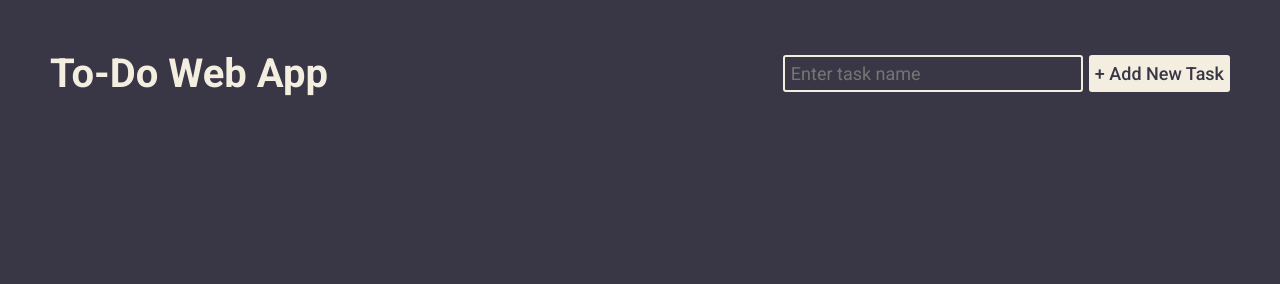
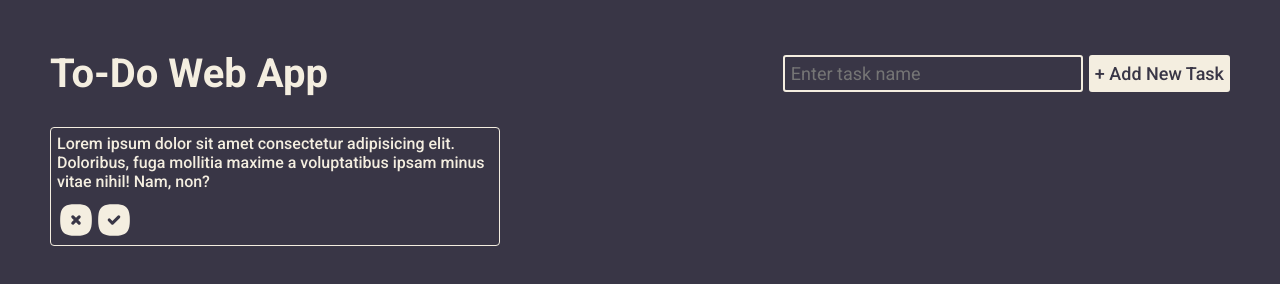
Before and after one commit to iAmThebe4st/todowebapp, a plain HTML site: page index.html in a window 1280 px wide. Drawn offline with Linux system fonts and the light colour scheme.

Commit message:
Basic UI changes.

```diff
--- a/index.html
+++ b/index.html
@@ -1,8 +1,6 @@
 <!DOCTYPE html>
 <html lang="en">
 <head>
-  <meta charset="UTF-8">
-  <meta name="viewport" content="width=device-width, initial-scale=1.0">
   <link rel="stylesheet" href="styles.css">
   <title>To-Do Web App</title>
 </head>
@@ -16,5 +14,25 @@
       <button id="add-task-button" class="smooth">+ Add New Task</button>
     </div>
   </div>
+
+  <div class="tasks-container">
+    <div class="task-card">
+      <span class="title">
+        Lorem ipsum dolor sit amet consectetur adipisicing elit. Doloribus, fuga mollitia maxime a voluptatibus ipsam minus vitae nihil! Nam, non?
+      </span>
+      <div class="buttons">
+        <svg xmlns="http://www.w3.org/2000/svg" class="icon icon-tabler icon-tabler-square-rounded-x-filled smooth delete-btn" width="44" height="44" viewBox="0 0 24 24" stroke-width="1.5" stroke="#2c3e50" fill="none" stroke-linecap="round" stroke-linejoin="round">
+          <path stroke="none" d="M0 0h24v24H0z" fill="none"/>
+          <path d="M12 2l.324 .001l.318 .004l.616 .017l.299 .013l.579 .034l.553 .046c4.785 .464 6.732 2.411 7.196 7.196l.046 .553l.034 .579c.005 .098 .01 .198 .013 .299l.017 .616l.005 .642l-.005 .642l-.017 .616l-.013 .299l-.034 .579l-.046 .553c-.464 4.785 -2.411 6.732 -7.196 7.196l-.553 .046l-.579 .034c-.098 .005 -.198 .01 -.299 .013l-.616 .017l-.642 .005l-.642 -.005l-.616 -.017l-.299 -.013l-.579 -.034l-.553 -.046c-4.785 -.464 -6.732 -2.411 -7.196 -7.196l-.046 -.553l-.034 -.579a28.058 28.058 0 0 1 -.013 -.299l-.017 -.616c-.003 -.21 -.005 -.424 -.005 -.642l.001 -.324l.004 -.318l.017 -.616l.013 -.299l.034 -.579l.046 -.553c.464 -4.785 2.411 -6.732 7.196 -7.196l.553 -.046l.579 -.034c.098 -.005 .198 -.01 .299 -.013l.616 -.017c.21 -.003 .424 -.005 .642 -.005zm-1.489 7.14a1 1 0 0 0 -1.218 1.567l1.292 1.293l-1.292 1.293l-.083 .094a1 1 0 0 0 1.497 1.32l1.293 -1.292l1.293 1.292l.094 .083a1 1 0 0 0 1.32 -1.497l-1.292 -1.293l1.292 -1.293l.083 -.094a1 1 0 0 0 -1.497 -1.32l-1.293 1.292l-1.293 -1.292l-.094 -.083z" fill="currentColor" stroke-width="0" />
+        </svg>
+        <svg xmlns="http://www.w3.org/2000/svg" class="icon icon-tabler icon-tabler-square-rounded-check-filled smooth done-btn" width="44" height="44" viewBox="0 0 24 24" stroke-width="1.5" stroke="#2c3e50" fill="none" stroke-linecap="round" stroke-linejoin="round">
+          <path stroke="none" d="M0 0h24v24H0z" fill="none"/>
+          <path d="M12 2c-.218 0 -.432 .002 -.642 .005l-.616 .017l-.299 .013l-.579 .034l-.553 .046c-4.785 .464 -6.732 2.411 -7.196 7.196l-.046 .553l-.034 .579c-.005 .098 -.01 .198 -.013 .299l-.017 .616l-.004 .318l-.001 .324c0 .218 .002 .432 .005 .642l.017 .616l.013 .299l.034 .579l.046 .553c.464 4.785 2.411 6.732 7.196 7.196l.553 .046l.579 .034c.098 .005 .198 .01 .299 .013l.616 .017l.642 .005l.642 -.005l.616 -.017l.299 -.013l.579 -.034l.553 -.046c4.785 -.464 6.732 -2.411 7.196 -7.196l.046 -.553l.034 -.579c.005 -.098 .01 -.198 .013 -.299l.017 -.616l.005 -.642l-.005 -.642l-.017 -.616l-.013 -.299l-.034 -.579l-.046 -.553c-.464 -4.785 -2.411 -6.732 -7.196 -7.196l-.553 -.046l-.579 -.034a28.058 28.058 0 0 0 -.299 -.013l-.616 -.017l-.318 -.004l-.324 -.001zm2.293 7.293a1 1 0 0 1 1.497 1.32l-.083 .094l-4 4a1 1 0 0 1 -1.32 .083l-.094 -.083l-2 -2a1 1 0 0 1 1.32 -1.497l.094 .083l1.293 1.292l3.293 -3.292z" fill="currentColor" stroke-width="0" />
+        </svg>
+      </div>
+    </div>
+  </div>
+
+  <script src="main.js"></script>
 </body>
 </html>
--- a/main.js
+++ b/main.js
@@ -0,0 +1,8 @@
+let taskInput = document.getElementById("task-input")
+let addTaskButton = document.getElementById("add-task-button")
+
+addTaskButton.addEventListener("click", onAddButtonClicked)
+
+function onAddButtonClicked() {
+
+}
--- a/styles.css
+++ b/styles.css
@@ -5,6 +5,10 @@
   --colorPrimary: #4F4557;
   --colorSecondaryDark: #6D5D6E;
   --colorSecondary: #F4EEE0;
+
+  --colorWarning: #C63D2F;
+  --colorSuccess: #A8DF8E;
+  --colorAlert: #FFBB5C;
 }
 
 * {
@@ -29,7 +33,12 @@ body {
   font-size: 40px;
   font-weight: 700;
 
+  cursor: pointer;
+
   color: var(--colorSecondary);
+}
+.header .logo:hover {
+  text-decoration: underline;
 }
 .header .new-task-container {
   display: flex;
@@ -72,6 +81,45 @@ body {
   transform: scale(0.6);
 }
 
+.tasks-container {
+  display: flex;
+  flex-wrap: wrap;
+
+  margin-top: 30px;
+}
+.tasks-container .task-card {
+  display: flex;
+  flex-direction: column;
+
+  border: 1px solid var(--colorSecondary);
+  border-radius: 4px;
+
+  width: 450px;
+  padding: 6px;
+}
+.tasks-container .task-card .title {
+  font-weight: 500;
+
+  color: var(--colorSecondary);
+}
+.tasks-container .task-card .buttons {
+  display: flex;
+}
+.tasks-container .task-card .buttons svg {
+  margin-top: 10px;
+  width: 38px; height: 38px;
+
+  color: var(--colorSecondary);
+
+  cursor: pointer;
+}
+
 .smooth {
   transition: all .5s ease;
 }
+.delete-btn:hover {
+  color: var(--colorWarning) !important;
+}
+.done-btn:hover {
+  color: var(--colorSuccess) !important;
+}
```
